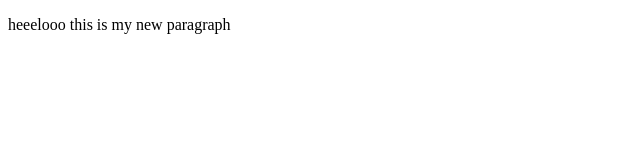
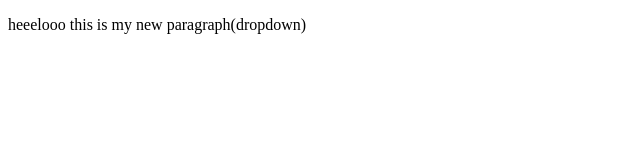
Before and after one commit to roofi61/localrepo, a plain HTML site: page index.html in a window 1280 px wide. Shown: the full height of the page, 0-640 px from the left. Drawn offline with Linux system fonts and the light colour scheme.

Commit message:
add dropdown

```diff
--- a/index.html
+++ b/index.html
@@ -6,6 +6,6 @@
     <title>Document</title>
 </head>
 <body>
-    <p>heeelooo this is my new paragraph</p>
+    <p>heeelooo this is my new paragraph(dropdown)</p>
 </body>
 </html>
```
